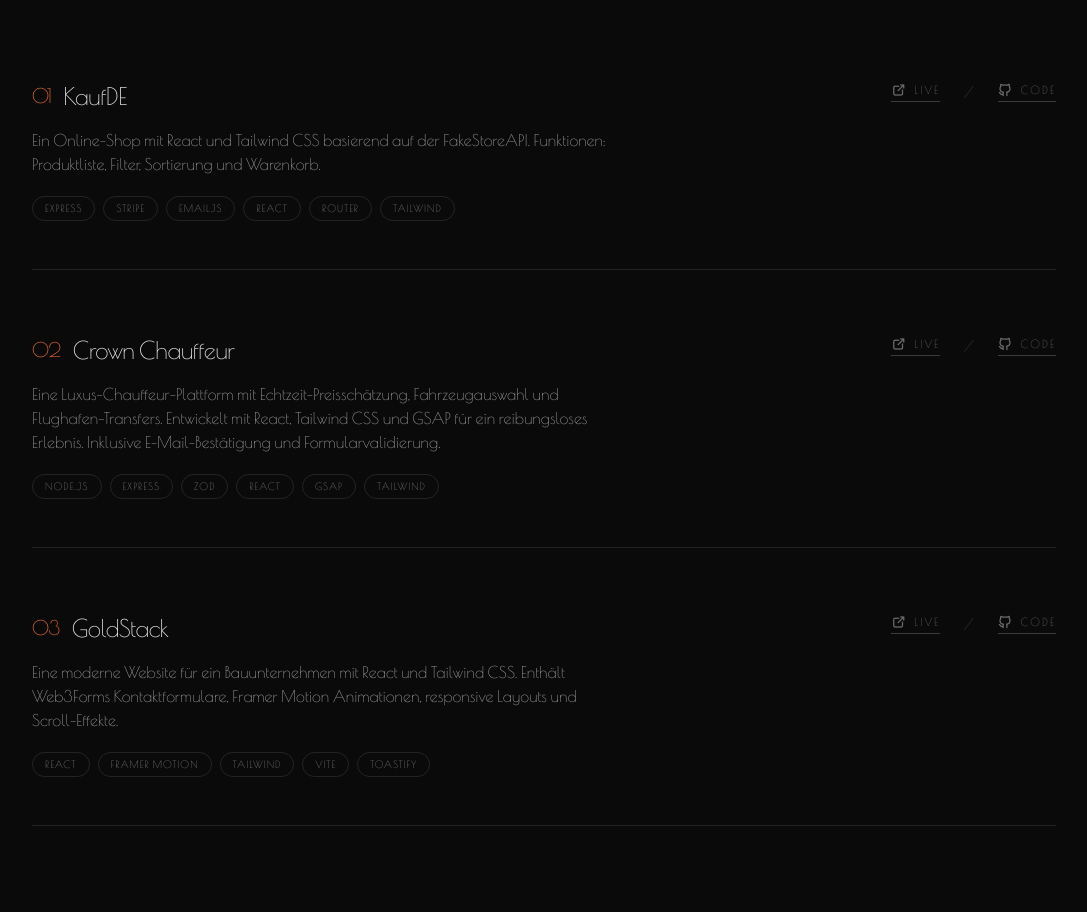
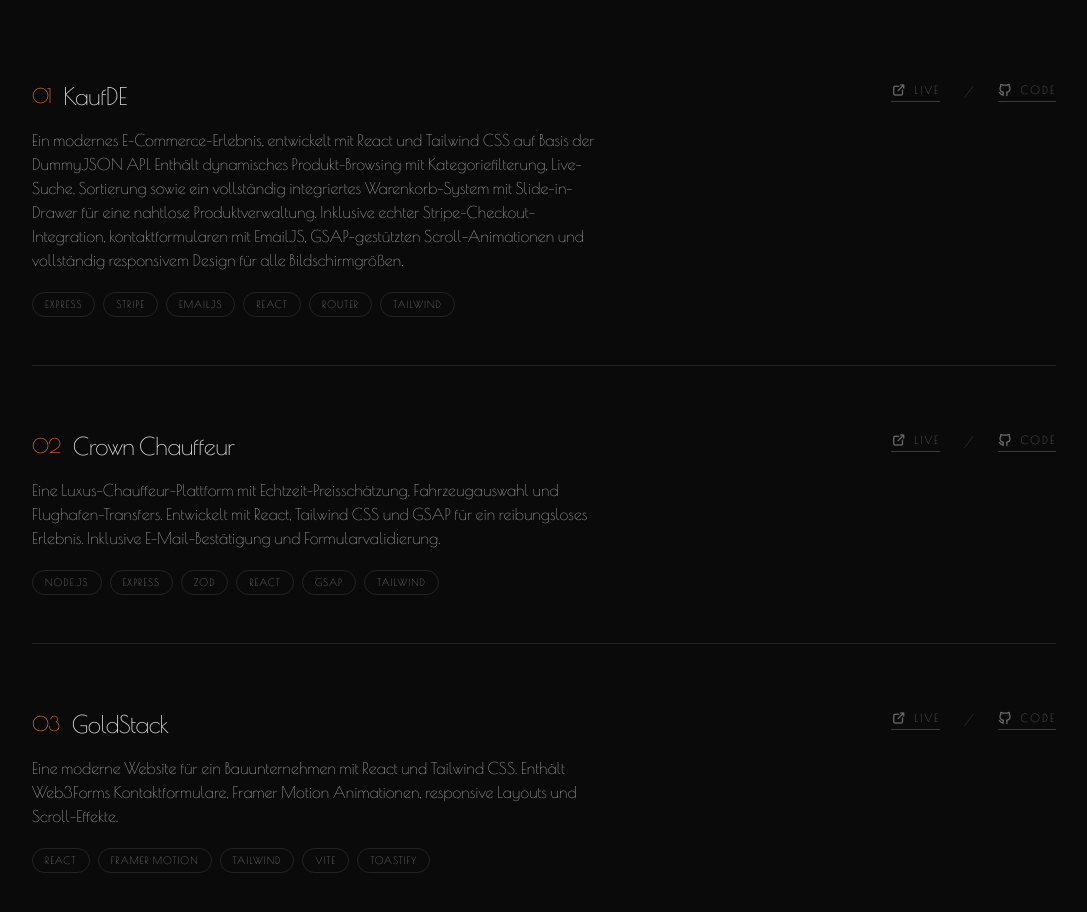
Before and after one commit to sarangan16/sarangan, a React (Create React App) app: page / in a window 1280 px wide. Shown: the part 1740-2652 px from the top of the page, without its empty margins (96-1183 px from the left). Built offline with nearby package versions, Linux system fonts and the light colour scheme.

Commit message:
kaufde: translations added to newly edited description

```diff
--- a/src/components/i18n.js
+++ b/src/components/i18n.js
@@ -78,7 +78,7 @@ i18n.use(initReactI18next).init({
           KaufDE: {
             title: "KaufDE",
             description:
-              "An online store built with React and Tailwind CSS using the FakeStoreAPI. Features include product listing, filtering, sorting, and add-to-cart functionality.",
+              "A modern e-commerce experience built with React and Tailwind CSS powered by the DummyJSON API. Features dynamic product browsing with category filtering, live search, sorting, and a fully functional cart system with a slide-in drawer for seamless item management. Includes real Stripe checkout integration, EmailJS-powered contact forms, GSAP-powered scroll animations, and a fully responsive design optimized across all screen sizes.",
           },
         },
 
@@ -165,7 +165,7 @@ i18n.use(initReactI18next).init({
           KaufDE: {
             title: "KaufDE",
             description:
-              "Ein Online-Shop mit React und Tailwind CSS basierend auf der FakeStoreAPI. Funktionen: Produktliste, Filter, Sortierung und Warenkorb.",
+              "Ein modernes E-Commerce-Erlebnis, entwickelt mit React und Tailwind CSS auf Basis der DummyJSON API. Enthält dynamisches Produkt-Browsing mit Kategoriefilterung, Live-Suche, Sortierung sowie ein vollständig integriertes Warenkorb-System mit Slide-in-Drawer für eine nahtlose Produktverwaltung. Inklusive echter Stripe-Checkout-Integration, kontaktformularen mit EmailJS, GSAP-gestützten Scroll-Animationen und vollständig responsivem Design für alle Bildschirmgrößen.",
           },
         },
 
```
